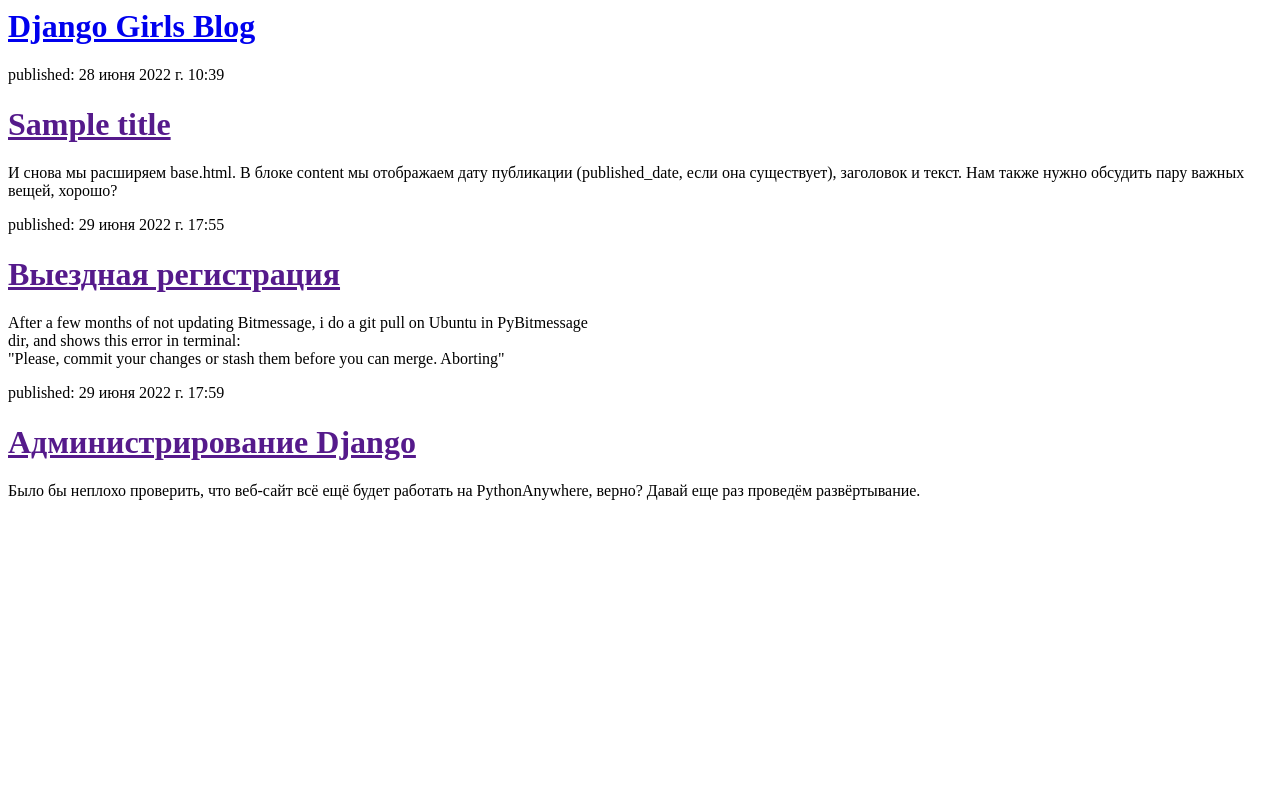
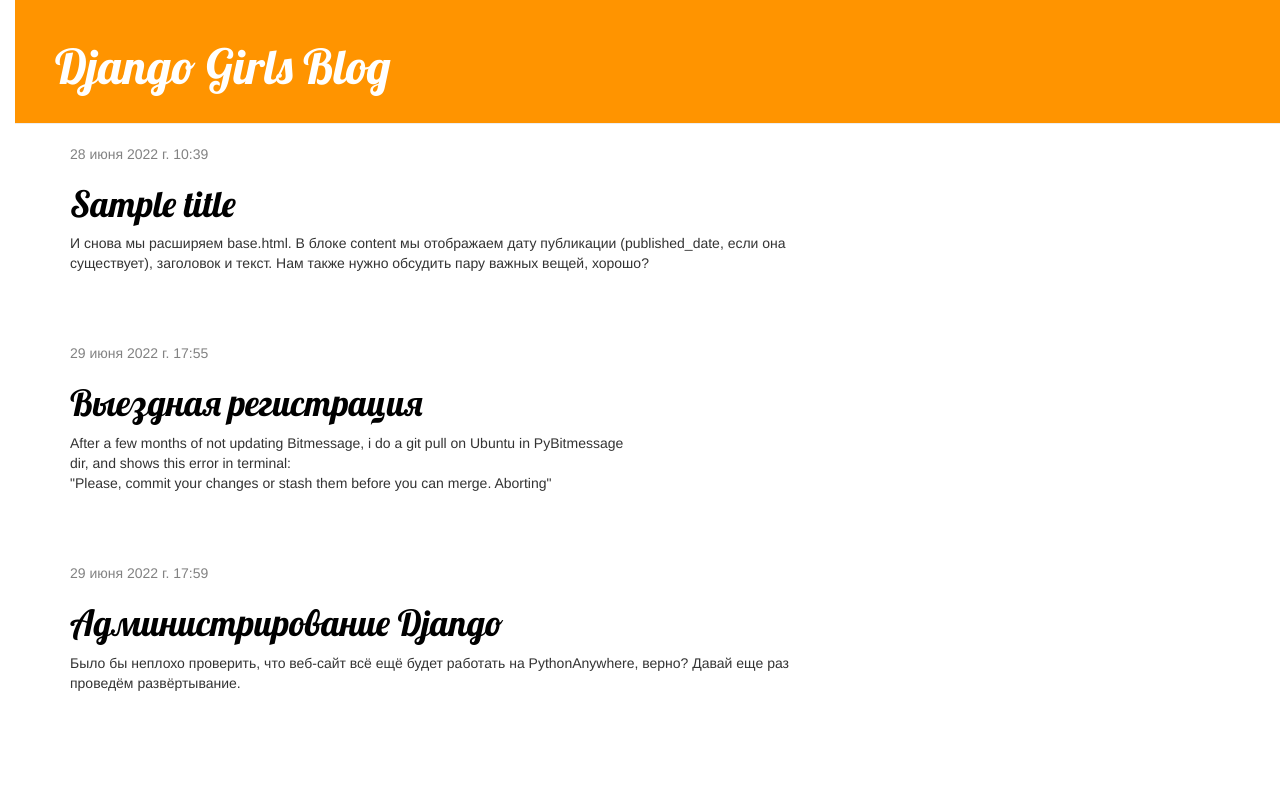
Before and after one commit to SweetKitt/djangogirl, a Django app: page / in a window 1280 px wide. Run offline with Django 4.2, Linux system fonts and the light colour scheme; data comes from the database, SQL or seed files in the repository; both versions use the stored data as it was after the commit; some libraries are stand-ins or nearby versions.

Commit message:
Added view and template for detailed blog post as well as CSS for the site.

```diff
--- /dev/null
+++ b/djangogirls/main/static/css/main.css
@@ -0,0 +1,55 @@
+h1 a {
+    color: #FCA205;
+    font-family: 'Lobster';
+}
+
+body {
+    padding-left: 15px;
+}
+
+.page-header {
+    background-color: #ff9400;
+    margin-top: 0;
+    padding: 20px 20px 20px 40px;
+}
+
+.page-header h1, .page-header h1 a, .page-header h1 a:visited, .page-header h1 a:active {
+    color: #ffffff;
+    font-size: 36pt;
+    text-decoration: none;
+}
+
+.content {
+    margin-left: 40px;
+}
+
+h1, h2, h3, h4 {
+    font-family: 'Lobster', cursive;
+}
+
+.date {
+    color: #828282;
+}
+
+.save {
+    float: right;
+}
+
+.post-form textarea, .post-form input {
+    width: 100%;
+}
+
+.top-menu, .top-menu:hover, .top-menu:visited {
+    color: #ffffff;
+    float: right;
+    font-size: 26pt;
+    margin-right: 20px;
+}
+
+.post {
+    margin-bottom: 70px;
+}
+
+.post h1 a, .post h1 a:visited {
+    color: #000000;
+}
--- /dev/null
+++ b/djangogirls/main/templates/main/base.html
@@ -0,0 +1,32 @@
+{% load static %}
+<html>
+    <head>
+        <title>Django Girls blog</title>
+        <link rel="stylesheet" href="//maxcdn.bootstrapcdn.com/bootstrap/3.2.0/css/bootstrap.min.css">
+        <link rel="stylesheet" href="//maxcdn.bootstrapcdn.com/bootstrap/3.2.0/css/bootstrap-theme.min.css">
+        <link rel="stylesheet" href="https://fonts.googleapis.com/css?family=Lobster&subset=latin,cyrillic" type="text/css">
+        <link rel="stylesheet" href="{% static 'css/main.css' %}">
+    </head>
+    <body>
+        <div class="page-header">
+            <h1><a href="/">Django Girls Blog</a></h1>
+        </div>
+        <div class="content container">
+            <div class="row">
+                <div class="col-md-8">
+                {% block content %}
+                    {% for post in posts %}
+                        <div class="post">
+                            <div class="date">
+                                {{ post.published_date }}
+                            </div>
+                            <h1><a href="">{{ post.title }}</a></h1>
+                            <p>{{ post.text|linebreaksbr }}</p>
+                        </div>
+                    {% endfor %}
+                {% endblock %}
+                </div>
+            </div>
+        </div>
+    </body>
+</html>
--- a/djangogirls/main/templates/main/post_list.html
+++ b/djangogirls/main/templates/main/post_list.html
@@ -1,17 +1,13 @@
-<html>
-    <head>
-        <title>Django Girls blog</title>
-    </head>
-    <body>
-        <div>
-            <h1><a href="/">Django Girls Blog</a></h1>
-        </div>
-        {% for post in posts %}
-        <div>
-            <p>published: {{ post.published_date }}</p>
-            <h1><a href="">{{ post.title }}</a> </h1>
+{% extends 'blog/base.html' %}
+
+{% block content %}
+    {% for post in posts %}
+        <div class="post">
+            <div class="date">
+                {{ post.published_date }}
+            </div>
+            <h1><a href="{% url 'post_detail' pk=post.pk %}">{{ post.title }}</a></h1>
             <p>{{ post.text|linebreaksbr }}</p>
         </div>
-            {% endfor %}
-    </body>
-</html>
+    {% endfor %}
+{% endblock %}
--- a/djangogirls/main/urls.py
+++ b/djangogirls/main/urls.py
@@ -3,4 +3,5 @@
 
 urlpatterns = [
     path('', views.post_list, name='post_list'),
+    path('post/<int:pk>/', views.post_detail, name='post_detail'),
 ]
--- a/djangogirls/main/views.py
+++ b/djangogirls/main/views.py
@@ -1,8 +1,13 @@
-from django.shortcuts import render
+from django.shortcuts import render, get_object_or_404
 from .models import Post
 from django.utils import timezone
 
 
 def post_list(request):
     posts = Post.objects.filter(published_date__lte=timezone.now()).order_by('published_date')
-    return render(request, 'main/post_list.html', {'posts': posts})
+    return render(request, 'main/base.html', {'posts': posts})
+
+
+def post_detail(request, pk):
+    post = get_object_or_404(Post, pk=pk)
+    return render(request, 'main/post_detail.html', {'post': post})
```
Also changed, not shown: djangogirls/main/templates/main/post_detail.html (added, +13 -0 lines), djangogirls/db.sqlite3.
